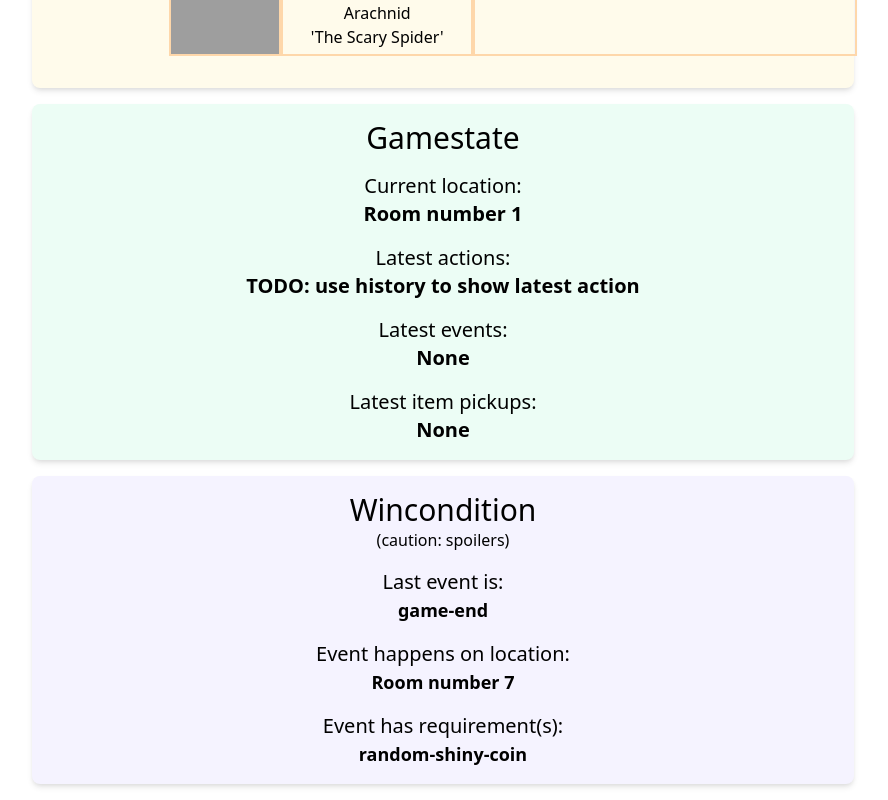
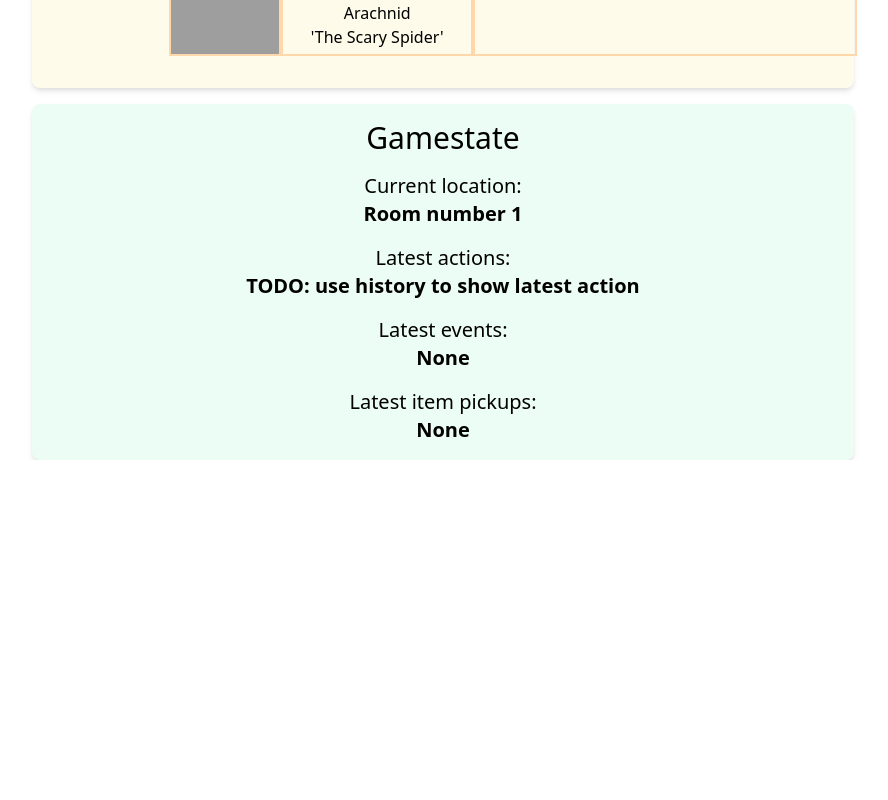
Before and after one commit to fabianvanhummel/basements-and-lizards, a React (Create React App) app: page / in a window 1280 px wide. Shown: the part 1010-1810 px from the top of the page, without its empty margins (197-1085 px from the left). After the commit the page ends 1470 px from the top, so only its background shows below. Built offline with nearby package versions, Linux system fonts and the light colour scheme; grey boxes are pictures that could not be loaded.

Commit message:
delete winCondition from overviewTab
May bring this back later if it applies to the story.

```diff
--- a/src/bm-app/OverviewTab.jsx
+++ b/src/bm-app/OverviewTab.jsx
@@ -113,31 +113,6 @@ export const OverviewTab = ({ book, gameState }) => {
             </div>
           </div>
         </div>
-
-        <div className="mx-4 bg-violet-50 rounded-lg shadow-md mt-4 py-4 mb-4">
-          <div className="font-sans text-3xl">Wincondition</div>
-          <div>(caution: spoilers)</div>
-          <div className="font-sans text-xl mt-4">
-            <p>Last event is:</p>
-            <p className="text-lg font-bold">{book.finalEvent}</p>
-            <p className="mt-4">Event happens on location:</p>
-            <p className="text-lg font-bold">
-              {Object.values(book.locations)
-                .filter((location) => location.hasOwnProperty("events"))
-                .map((location) =>
-                  location.events.indexOf(book.finalEvent) !== -1
-                    ? location.name
-                    : "",
-                )}
-            </p>
-            <p className="mt-4">Event has requirement(s):</p>
-            <p className="text-lg font-bold">
-              {book.events[book.finalEvent].requirements.map(
-                (requirement) => requirement.id,
-              )}
-            </p>
-          </div>
-        </div>
       </div>
     </div>
   );
```
